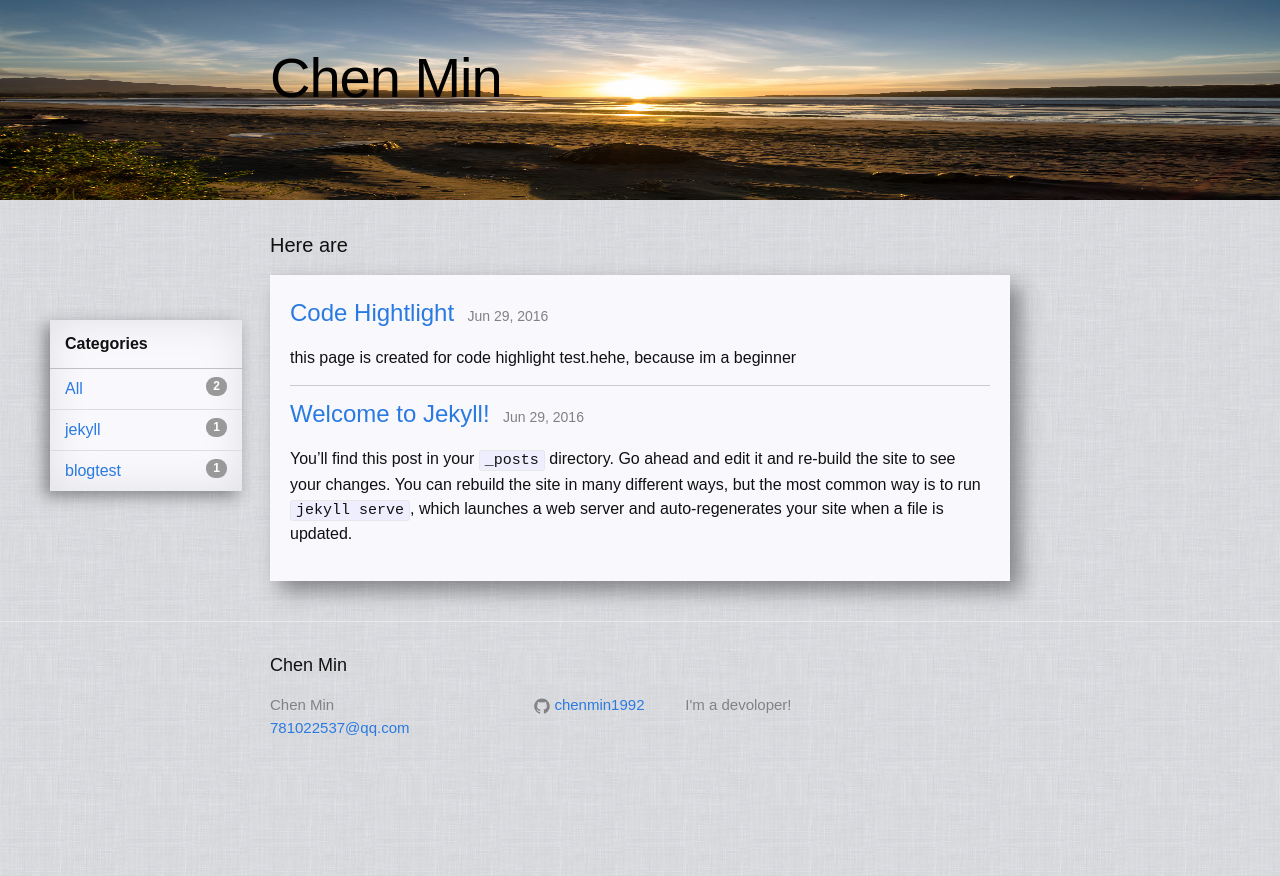
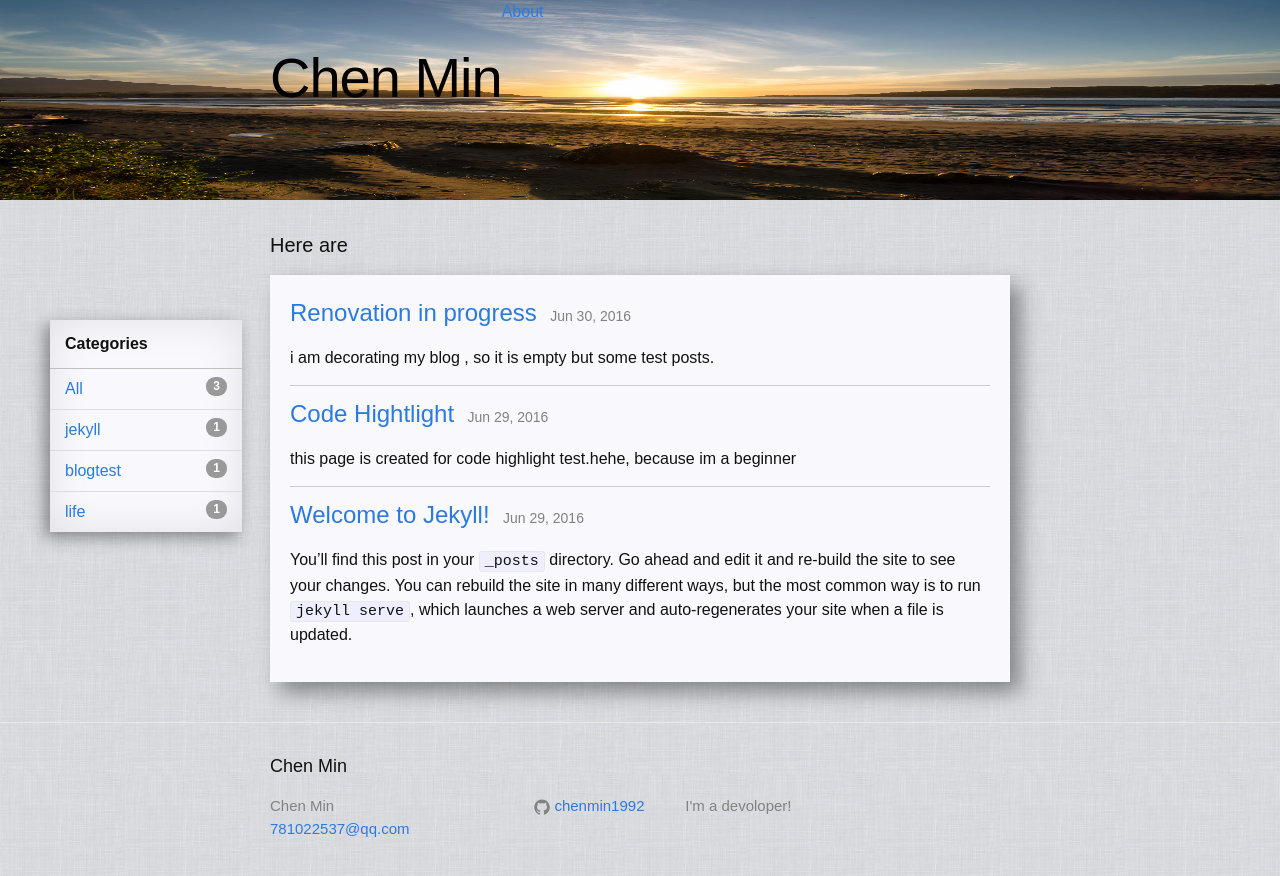
Before and after one commit to chenmin1992/chenmin1992.github.io, a Jekyll site: the page built from index.html, in a window 1280 px wide. Shown: the top 876 px of the page. Built offline with Jekyll 4.4.1, drawn with Linux system fonts in a browser that asks for light colours; the list of posts is cut into pages by our own code.

Commit message:
blog a post

```diff
--- a/_includes/header.html
+++ b/_includes/header.html
@@ -1,5 +1,12 @@
 <header class="header">
 <div class="wrapper">
     <a class="title" href="{{ site.baseurl }}/">{{ site.title }}</a>
+	<div class="trigger">
+        {% for my_page in site.pages %}
+          {% if my_page.title %}
+          <a class="page-link" href="{{ my_page.url | prepend: site.baseurl }}">{{ my_page.title }}</a>
+          {% endif %}
+        {% endfor %}
+    </div>
 </div>
 </header>
--- /dev/null
+++ b/_posts/2016-06-30-renovation-in-progress.markdown
@@ -0,0 +1,10 @@
+---
+layout: post
+title:  "Renovation in progress"
+date:   2016-6-30 16:42:23 +0800
+categories: life
+---
+
+i am decorating my blog , so it is empty but some test posts.
+
+but thanks for your visit.
```
